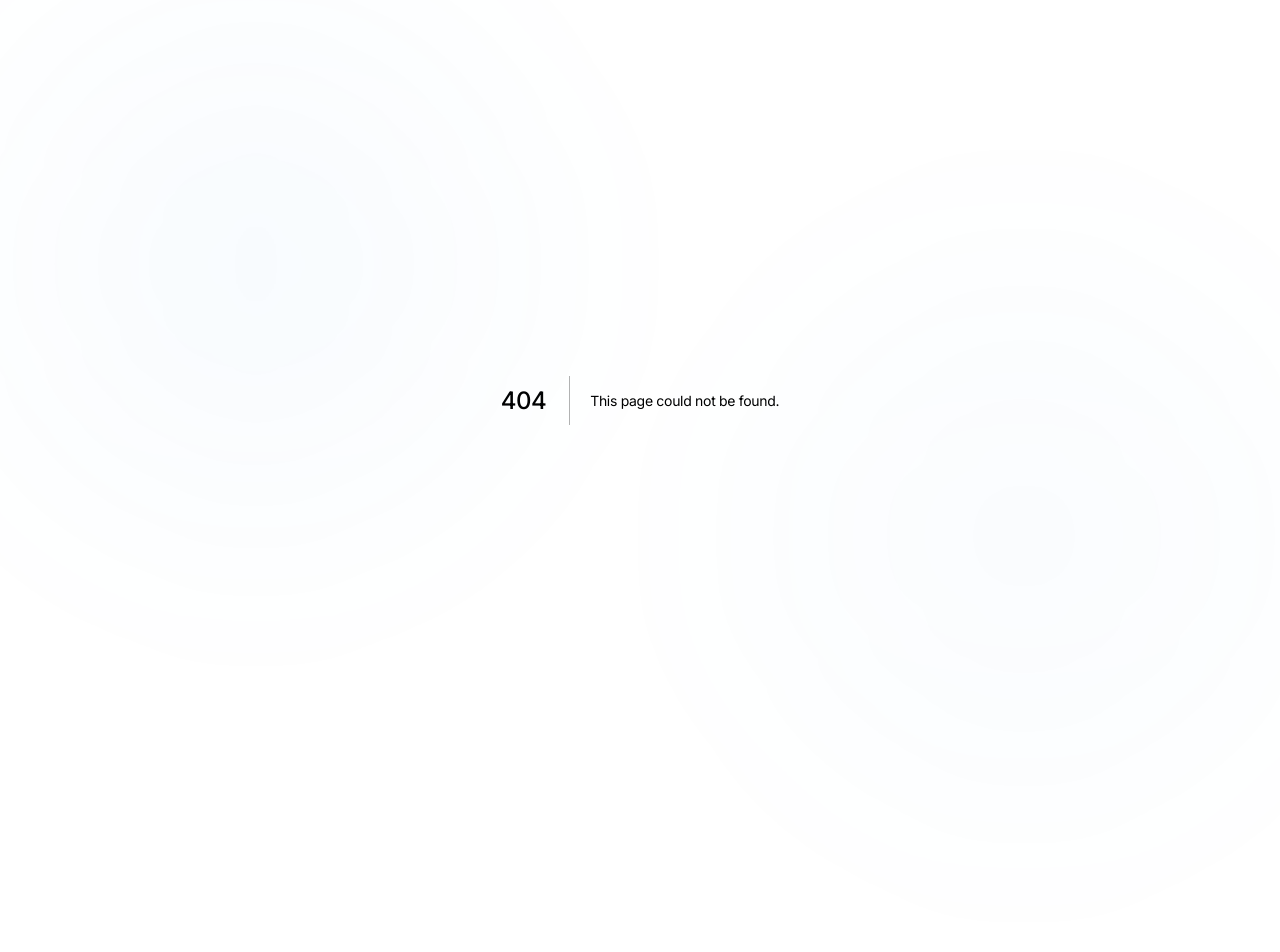
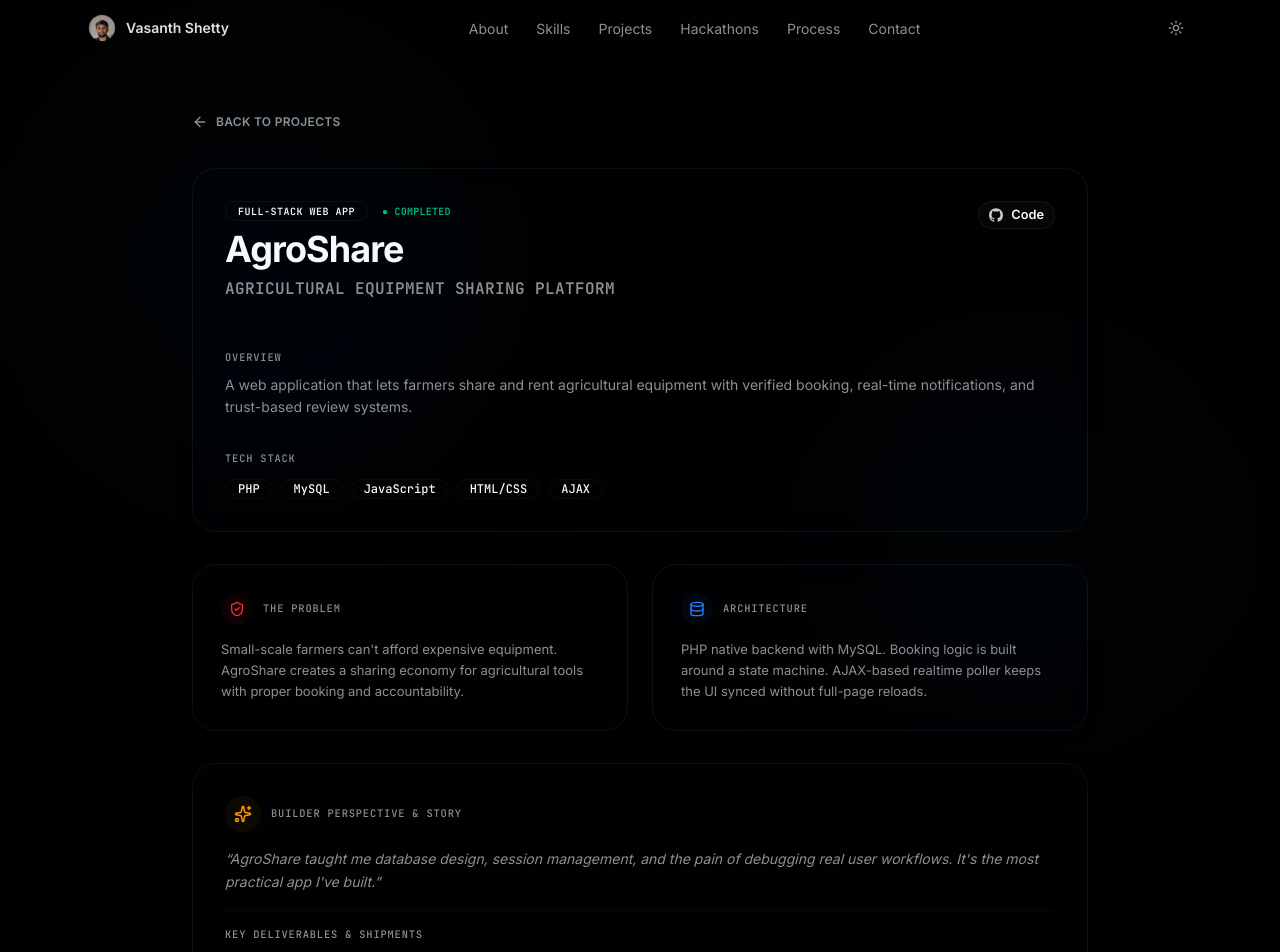
Before and after one commit to vasanthshettyy/Portfolio, a Next.js app: page /projects/agroshare in a window 1280 px wide. Before the commit this address had no page. Shown: the top 952 px of the page. Before the commit the page ends 800 px from the top, so only its background shows below. Built offline with nearby package versions, Linux system fonts and the light colour scheme.

Commit message:
feat: implement static dynamic project deep-dive routes with SSG support

```diff
--- /dev/null
+++ b/app/projects/[slug]/page.tsx
@@ -0,0 +1,202 @@
+import * as React from "react"
+import Link from "next/link"
+import { notFound } from "next/navigation"
+import { ArrowLeft, ExternalLink, ShieldCheck, Database, Layout, Sparkles } from "lucide-react"
+import { GithubIcon } from "@/components/icons"
+import { Button } from "@/components/ui/button"
+import { Badge } from "@/components/ui/badge"
+import { Separator } from "@/components/ui/separator"
+import { projects } from "@/lib/data"
+import { Navbar } from "@/components/navbar"
+import { Footer } from "@/components/footer"
+
+interface ProjectPageProps {
+  params: Promise<{
+    slug: string
+  }>
+}
+
+export async function generateStaticParams() {
+  return projects.map((project) => ({
+    slug: project.slug,
+  }))
+}
+
+export default async function ProjectPage({ params }: ProjectPageProps) {
+  const { slug } = await params
+  const project = projects.find((p) => p.slug === slug)
+
+  if (!project) {
+    notFound()
+  }
+
+  return (
+    <>
+      <Navbar />
+      <main className="min-h-dvh pt-28 pb-16 px-6 relative overflow-hidden">
+        <div className="mx-auto max-w-4xl">
+          {/* Back button */}
+          <div className="mb-8">
+            <Link
+              href="/#projects"
+              className="inline-flex items-center gap-2 text-xs font-semibold tracking-wide text-muted-foreground hover:text-foreground transition-colors duration-200 group cursor-pointer"
+            >
+              <ArrowLeft className="w-4 h-4 group-hover:-translate-x-0.5 transition-transform duration-200" />
+              BACK TO PROJECTS
+            </Link>
+          </div>
+
+          {/* Project Header Widget */}
+          <div className="card-surface p-8 bg-surface/30 backdrop-blur-xl border border-white/[0.05] rounded-3xl mb-8 space-y-6">
+            <div className="flex items-start justify-between gap-4 flex-wrap">
+              <div className="space-y-2">
+                <div className="flex items-center gap-3.5 flex-wrap">
+                  <Badge
+                    variant="outline"
+                    className="text-[10px] font-semibold tracking-wider uppercase font-mono px-3 py-1 bg-surface-raised/40 text-foreground border-white/[0.05] rounded-full"
+                  >
+                    {project.type}
+                  </Badge>
+                  <span
+                    className={`text-[10px] font-semibold tracking-wide uppercase font-mono ${
+                      project.status === "Completed" ? "text-emerald-500" : "text-amber-500"
+                    }`}
+                  >
+                    ● {project.status}
+                  </span>
+                </div>
+                <h1 className="text-3xl lg:text-4xl font-bold tracking-tight text-foreground">
+                  {project.name}
+                </h1>
+                <p className="text-base text-muted-foreground font-semibold font-mono uppercase tracking-wide">
+                  {project.tagline}
+                </p>
+              </div>
+
+              {/* Action buttons */}
+              <div className="flex items-center gap-2">
+                {project.github && (
+                  <Button
+                    asChild
+                    variant="outline"
+                    size="sm"
+                    className="gap-2 border-white/[0.05] bg-surface/30 hover:bg-surface-raised/40 rounded-xl font-semibold ios-hover cursor-pointer"
+                  >
+                    <Link
+                      href={project.github}
+                      target="_blank"
+                      rel="noopener noreferrer"
+                    >
+                      <GithubIcon className="w-4 h-4 text-foreground/80" />
+                      Code
+                    </Link>
+                  </Button>
+                )}
+                {project.live && (
+                  <Button
+                    asChild
+                    size="sm"
+                    className="gap-2 bg-foreground text-background hover:bg-foreground/90 rounded-xl font-semibold ios-hover cursor-pointer"
+                  >
+                    <Link
+                      href={project.live}
+                      target="_blank"
+                      rel="noopener noreferrer"
+                    >
+                      <ExternalLink className="w-4 h-4" />
+                      Live Demo
+                    </Link>
+                  </Button>
+                )}
+              </div>
+            </div>
+
+            <Separator className="opacity-10" />
+
+            {/* Overview */}
+            <div className="space-y-2">
+              <span className="label-mono text-[9px] block text-primary font-semibold">OVERVIEW</span>
+              <p className="text-sm text-muted-foreground leading-relaxed">
+                {project.description}
+              </p>
+            </div>
+
+            {/* Tech stack badge list */}
+            <div className="space-y-3 pt-2">
+              <span className="label-mono text-[9px] block text-primary font-semibold">TECH STACK</span>
+              <div className="flex flex-wrap gap-2">
+                {project.tech.map((t) => (
+                  <Badge
+                    key={t}
+                    variant="secondary"
+                    className="text-xs font-mono px-3 py-1 bg-surface-raised/30 text-foreground border border-white/[0.04] rounded-full"
+                  >
+                    {t}
+                  </Badge>
+                ))}
+              </div>
+            </div>
+          </div>
+
+          {/* Detailed Content Cards */}
+          <div className="grid md:grid-cols-2 gap-6 mb-8">
+            {/* The Problem */}
+            <div className="card-surface p-7 bg-surface/30 backdrop-blur-xl border border-white/[0.05] rounded-3xl space-y-3.5">
+              <div className="flex items-center gap-2.5">
+                <span className="flex items-center justify-center w-8 h-8 rounded-xl bg-red-500/5 text-red-500 shrink-0">
+                  <ShieldCheck className="w-4 h-4" />
+                </span>
+                <span className="label-mono text-[10px] font-semibold text-muted-foreground">THE PROBLEM</span>
+              </div>
+              <p className="text-[13px] text-muted-foreground leading-relaxed">
+                {project.problem}
+              </p>
+            </div>
+
+            {/* The Design Architecture */}
+            <div className="card-surface p-7 bg-surface/30 backdrop-blur-xl border border-white/[0.05] rounded-3xl space-y-3.5">
+              <div className="flex items-center gap-2.5">
+                <span className="flex items-center justify-center w-8 h-8 rounded-xl bg-blue-500/5 text-blue-500 shrink-0">
+                  <Database className="w-4 h-4" />
+                </span>
+                <span className="label-mono text-[10px] font-semibold text-muted-foreground">ARCHITECTURE</span>
+              </div>
+              <p className="text-[13px] text-muted-foreground leading-relaxed">
+                {project.architectureNote}
+              </p>
+            </div>
+          </div>
+
+          {/* Full Width Personal Learnings / Decisions */}
+          <div className="card-surface p-8 bg-surface/30 backdrop-blur-xl border border-white/[0.05] rounded-3xl space-y-4">
+            <div className="flex items-center gap-2.5">
+              <span className="flex items-center justify-center w-9 h-9 rounded-2xl bg-amber-500/5 text-amber-500 shrink-0">
+                <Sparkles className="w-4.5 h-4.5" />
+              </span>
+              <span className="label-mono text-[10px] font-semibold text-muted-foreground">BUILDER PERSPECTIVE & STORY</span>
+            </div>
+            <p className="text-[14px] text-muted-foreground leading-relaxed italic">
+              &ldquo;{project.humanNote}&rdquo;
+            </p>
+
+            <div className="pt-4 border-t border-white/[0.04] space-y-3">
+              <span className="label-mono text-[9px] block text-primary font-semibold">KEY DELIVERABLES & SHIPMENTS</span>
+              <ul className="grid sm:grid-cols-2 gap-3.5">
+                {project.highlights.map((h, idx) => (
+                  <li
+                    key={idx}
+                    className="flex items-start gap-2.5 text-[13px] text-muted-foreground leading-relaxed"
+                  >
+                    <span className="text-foreground/40 text-xs font-mono mt-0.5 select-none">[0{idx + 1}]</span>
+                    {h}
+                  </li>
+                ))}
+              </ul>
+            </div>
+          </div>
+        </div>
+      </main>
+      <Footer />
+    </>
+  )
+}
```
